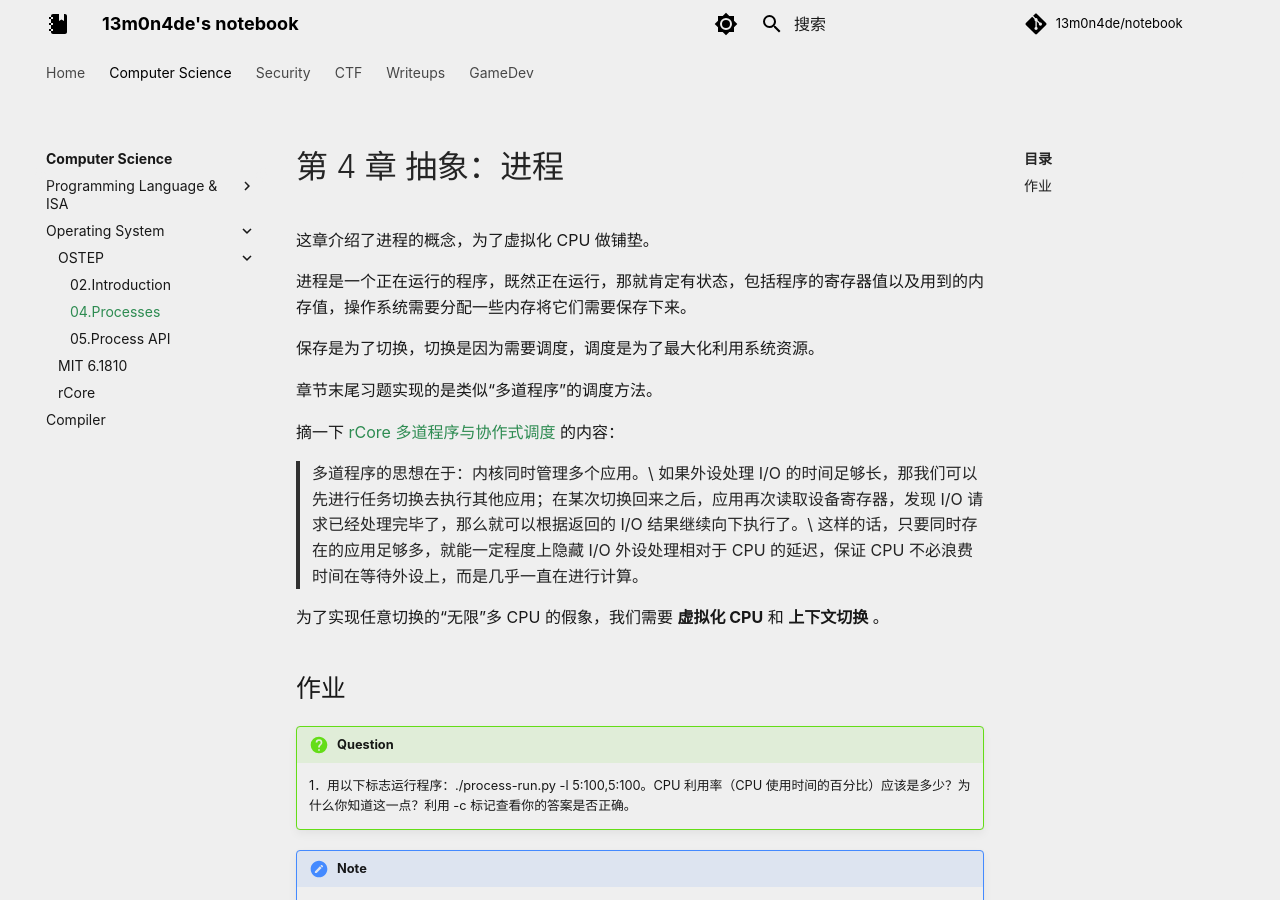
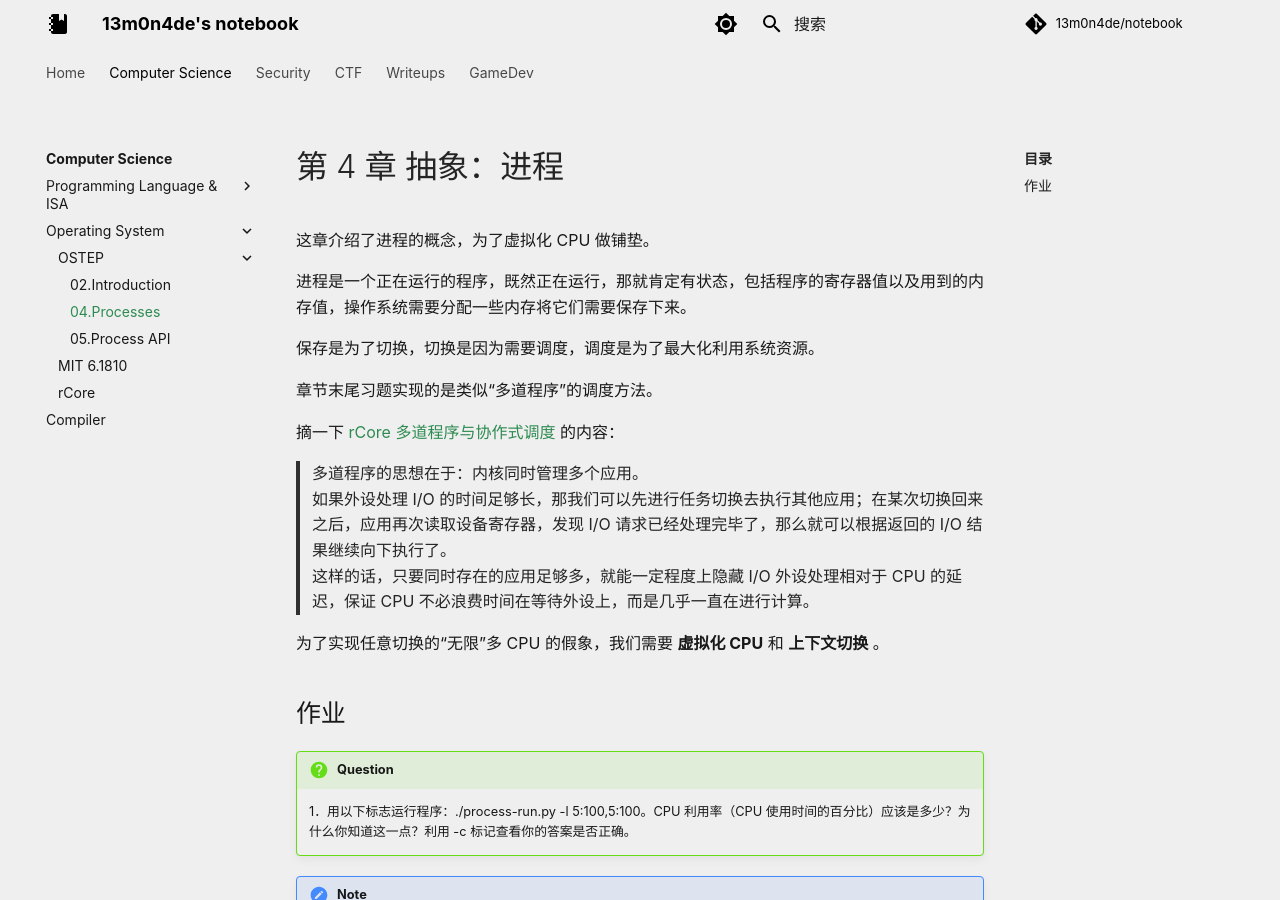
Before and after one commit to 13m0n4de/notebook, an MkDocs documentation site: the page built from docs/cs/os/ostep/04processes.md, in a window 1280 px wide and 900 px high. Built offline with MkDocs 1.6.1 and Material for MkDocs 9.7.7, drawn with Linux system fonts in a browser that asks for light colours; comment, search, counter and statistics services are not loaded; a style sheet for code colours, icons or effects is not loaded; some of the changed text lies outside the part shown.

Commit message:
使用 `<br>` 替代 `  ` 换行，以免被 mdformat 格式化为 `\`

````diff
--- a/docs/cs/os/ostep/04processes.md
+++ b/docs/cs/os/ostep/04processes.md
@@ -10,8 +10,8 @@
 
 摘一下 [rCore 多道程序与协作式调度](https://rcore-os.cn/rCore-Tutorial-Book-v3/chapter3/3multiprogramming.html) 的内容：
 
-> 多道程序的思想在于：内核同时管理多个应用。\
-> 如果外设处理 I/O 的时间足够长，那我们可以先进行任务切换去执行其他应用；在某次切换回来之后，应用再次读取设备寄存器，发现 I/O 请求已经处理完毕了，那么就可以根据返回的 I/O 结果继续向下执行了。\
+> 多道程序的思想在于：内核同时管理多个应用。<br>
+> 如果外设处理 I/O 的时间足够长，那我们可以先进行任务切换去执行其他应用；在某次切换回来之后，应用再次读取设备寄存器，发现 I/O 请求已经处理完毕了，那么就可以根据返回的 I/O 结果继续向下执行了。<br>
 > 这样的话，只要同时存在的应用足够多，就能一定程度上隐藏 I/O 外设处理相对于 CPU 的延迟，保证 CPU 不必浪费时间在等待外设上，而是几乎一直在进行计算。
 
 为了实现任意切换的“无限”多 CPU 的假象，我们需要 **虚拟化 CPU** 和 **上下文切换** 。
@@ -118,7 +118,7 @@
     6．另一个重要的行为是 I/O 完成时要做什么。利用-I IO_RUN_LATER，当 I/O 完成时，发出它的进程不一定马上运行。相反，当时运行的进程一直运行。当你运行这个进程组合时会发生什么？（./process-run.py -l 3:0,5:100,5:100,5:100 -S SWITCH_ON_IO -I IO_RUN_LATER -c -p）系统资源是否被有效利用？
 
 !!! note
-    程序 0 运行完不会立马运行，会切到 `READY` 状态，等待其他程序交出 CPU 使用权。\
+    程序 0 运行完不会立马运行，会切到 `READY` 状态，等待其他程序交出 CPU 使用权。<br>
     浪费了一些系统资源，程序 2 和 3 一直占用着 CPU 导致程序 1 没法进行下一个 IO 操作，如果 IO 操作 与 CPU 操作一起执行就会更节省。
 
     ```title='python process-run.py -l 3:0,5:100,5:100,5:100 -S SWITCH_ON_IO -I IO_RUN_LATER -c -p'
@@ -164,7 +164,7 @@
     7．现在运行相同的进程，但使用-I IO_RUN_IMMEDIATE 设置，该设置立即运行发出I/O 的进程。这种行为有何不同？为什么运行一个刚刚完成 I/O 的进程会是一个好主意？
 
 !!! note
-    I/O 完成，一般意味着进程已经获得了执行所需的资源。立即运行这样的进程可以减少在准备状态下的等待时间。\
+    I/O 完成，一般意味着进程已经获得了执行所需的资源。立即运行这样的进程可以减少在准备状态下的等待时间。<br>
     当然这里因为它只有 IO 操作，所以一直运行它总没错。
 
     ```title='python process-run.py -l 3:0,5:100,5:100,5:100 -S SWITCH_ON_IO -I IO_RUN_IMMEDIATE -c -p'
````
Also changed, not shown: docs/cs/os/ostep/02introduction.md (+2 -2 lines).
